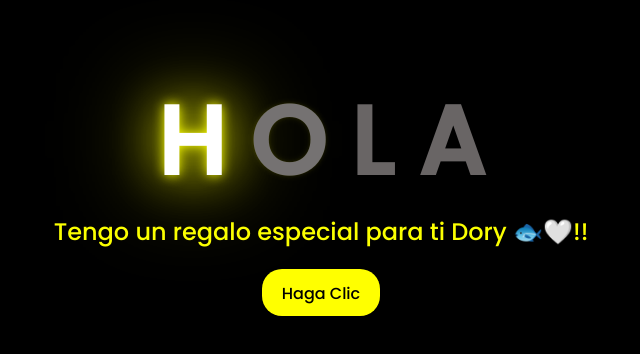
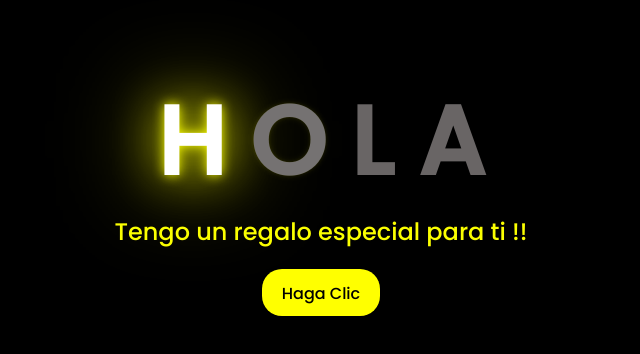
Before and after one commit to Niwed-01/Flores-Amarillas, a plain HTML site: page index.html in a window 1280 px wide. Shown: the part 216-570 px from the top of the page, without its empty margins (327-967 px from the left). Drawn offline with Linux system fonts and the light colour scheme.

Commit message:
Update index.html

```diff
--- a/index.html
+++ b/index.html
@@ -25,7 +25,7 @@
         <span></span>
     </div>
     <div class="description">
-        <span>Tengo un regalo especial para ti Dory 🐟🤍!! </span>
+        <span>Tengo un regalo especial para ti !! </span>
     </div>
     <div class="button">
         <button>
```
